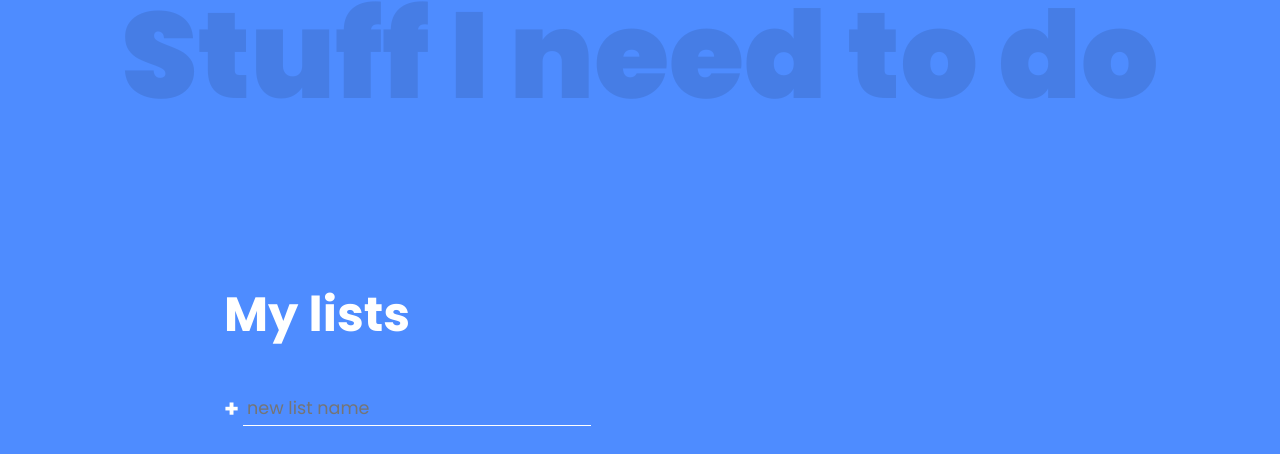
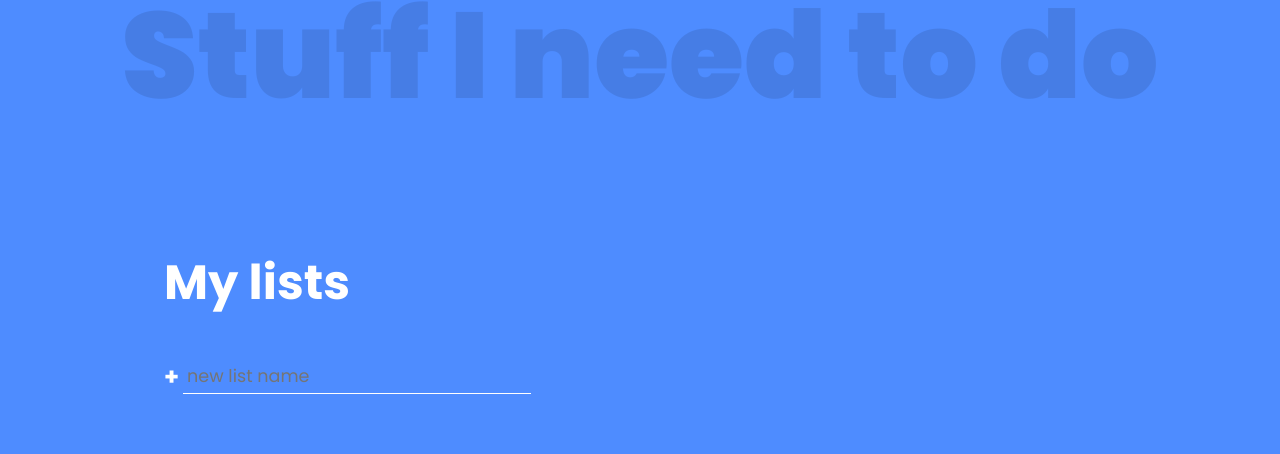
Before and after one commit to codersaradhi/To-do-list, a plain HTML site: page index.html in a window 1280 px wide. Drawn offline with Linux system fonts and the light colour scheme.

Commit message:
small style adjustments

```diff
--- a/styles.css
+++ b/styles.css
@@ -20,9 +20,8 @@ body{
     display: grid;
     grid:
         "header header header header" auto
-        "...... lists  active ......" auto /
+        "lists lists  active ......" auto /
         1fr minmax(100px,300px) minmax(250px,500px) 1fr;
-    gap:2rem;
 }
 .title{
     grid-area: header;
@@ -34,6 +33,8 @@ body{
 }
 .all-tasks{
     grid-area: lists;
+    padding-left: 2.5rem;
+    margin-left: 7.75rem;
 
 }
 .task-list-title{
@@ -200,7 +201,7 @@ form{
 }
 .btn.delete{
     opacity: 0.7;
-    font-size: 1.5rem;
+    font-size: 1rem;
     margin-top:50px;
     transition: color 200ms;
 }
```
